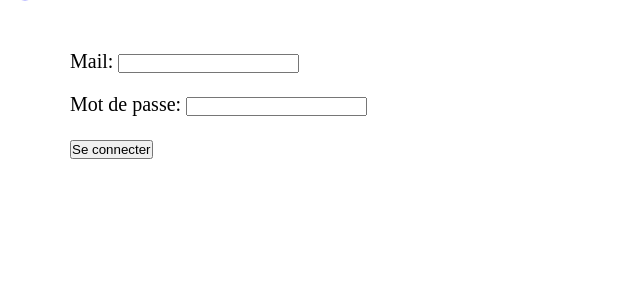
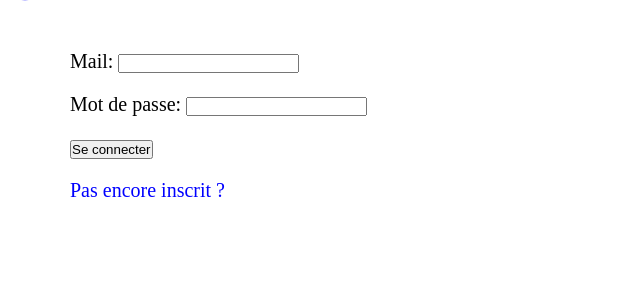
Before and after one commit to Scrirock/LinksHandler, a PHP site: page /?controller=connexion in a window 1280 px wide. Shown: the part 50-350 px from the top of the page, without its empty margins (0-640 px from the left). Run offline with PHP 8.4, Linux system fonts and the light colour scheme; some libraries are stand-ins or nearby versions.

Commit message:
add inscription

```diff
--- a/View/_partials/base.view.php
+++ b/View/_partials/base.view.php
@@ -13,5 +13,6 @@
 
     <?= $html ?>
 
+<script src="./Asset/js/app.js" type="module"></script>
 </body>
 </html>
--- a/View/connexion.view.php
+++ b/View/connexion.view.php
@@ -9,6 +9,6 @@
             <input type="password" id="password" name="password">
         </div>
         <div id="inputSubmit"><input type="submit" value="Se connecter" id="validate"></div>
-<!--        <div><a href="?controller=addUser" id="inscription">Pas encore inscrit ?</a></div>-->
+        <div><a href="?controller=addUser" id="inscription">Pas encore inscrit ?</a></div>
     </form>
 </div>
```
Also changed, not shown: Public/package.json (added, +15 -0 lines), Public/Asset/js/app.js (added), Public/package-lock.json (added), 1 other file.
